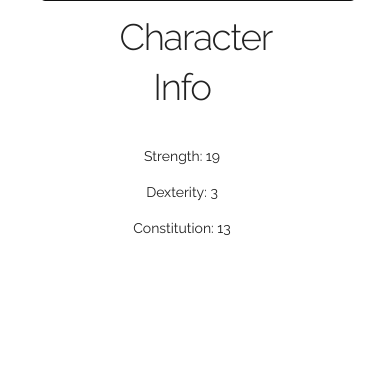
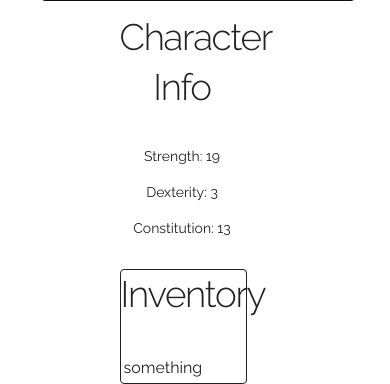
Before and after one commit to janderson390/DragonsAndDungeons, a PHP site: page / in a window 390 px wide. Shown: the part 589-973 px from the top of the page. Before the commit the page ends 824 px from the top, so only its background shows below. Run offline with PHP 8.4, Linux system fonts and the light colour scheme.

Commit message:
Inventory
Changelog:
HTML:
- Added inventory

CSS:
- Added Inventory class

```diff
--- a/css/stylesheet.css
+++ b/css/stylesheet.css
@@ -84,6 +84,16 @@ input {
   font-size: 1rem;
 }
 
+.inventory {
+  position: absolute;
+  width: 39.33%;
+  margin-left: 56.3333333333%;
+  margin-top: -10.7rem;
+  float: right;
+  font-size: 1rem;
+  border: 1px solid #222;
+  border-radius: 4px;
+}
 
 /* Phones*/
 @media (max-width: 500px) {
@@ -111,4 +121,10 @@ input {
     margin: 4rem 25%;
     text-align: center;
   }
+
+  .inventory {
+    float: none;
+    margin: 20rem 25%;
+    text-align: center;
+  }
 }
--- a/index.html
+++ b/index.html
@@ -31,12 +31,27 @@
 
         <div class="displayBox">
           <div class="displayTxt"><p></p></div>
+
           <div class="charInfo">
             <h4>Character Info</h4>
             <p>Strength: <span class="stats"></span></p>
             <p>Dexterity: <span class="stats"></span></p>
             <p>Constitution: <span class="stats"></span></p>
           </div>
+
+          <div class="inventory">
+            <h4>Inventory</h4>
+            <table>
+              <tr>
+                <td>
+                  something
+                </td>
+              </tr>
+            </table>
+
+
+          </div>
+
         </div>
 
         <form onSubmit="return false;" autocomplete="off">
```
